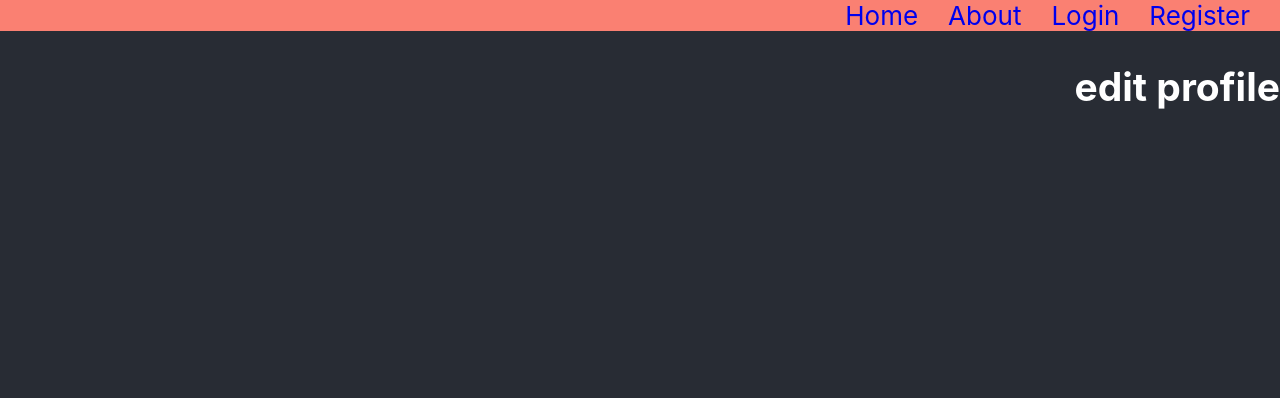
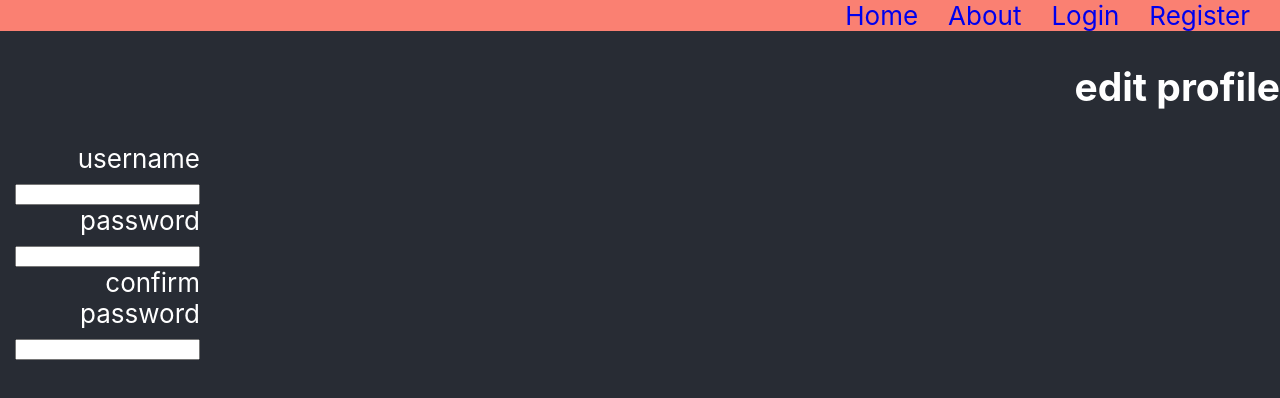
Before and after one commit to AlaysiaVeal/My-Secret-Santa, a React (Create React App) app in the folder client/: page /profile in a window 1280 px wide. Shown: the top 398 px of the page. Built offline with nearby package versions, Linux system fonts and the light colour scheme.

Commit message:
added base form for editing username/password

```diff
--- a/client/src/components/Profile.jsx
+++ b/client/src/components/Profile.jsx
@@ -1,7 +1,46 @@
+import { useNavigate } from "react-router-dom"
+import Client from "../services/api"
+import { useState } from "react"
+
+
+
 const Profile = () => {
+  const navigate = useNavigate()
+  const initial = {
+    username: '',
+    password: '',
+    confirmPassword: ''
+  }
+  const [form, setForm] = useState(initial)
+
+  const [edit, setEdit] = useState(initial)
+
+  const handleEdit = (e) => {
+    setEdit({ ...edit, [e.target.name]: e.target.value })
+  }
+  const handleEditSubmit = async (e, id) => {
+    /* const editButtonRef = editButton.current
+    const textarea = ref.current
+    const submitEdit = submitEditRef.current
+    textarea.readOnly = true
+    textarea.className = 'reviewArea'
+    submitEdit.className = 'hiddenButton'
+    editButtonRef.className = '' */
+    e.preventDefault()
+    await Client.put(`/user/${id}`)
+    navigate('/profile')
+  }
   return (
     <div>
       <h2>edit profile</h2>
+      <form>
+        <label>username</label>
+        <input/>
+        <label>password</label>
+        <input/>
+        <label>confirm password</label>
+        <input></input>
+      </form>
     </div>
   )
 }
```
